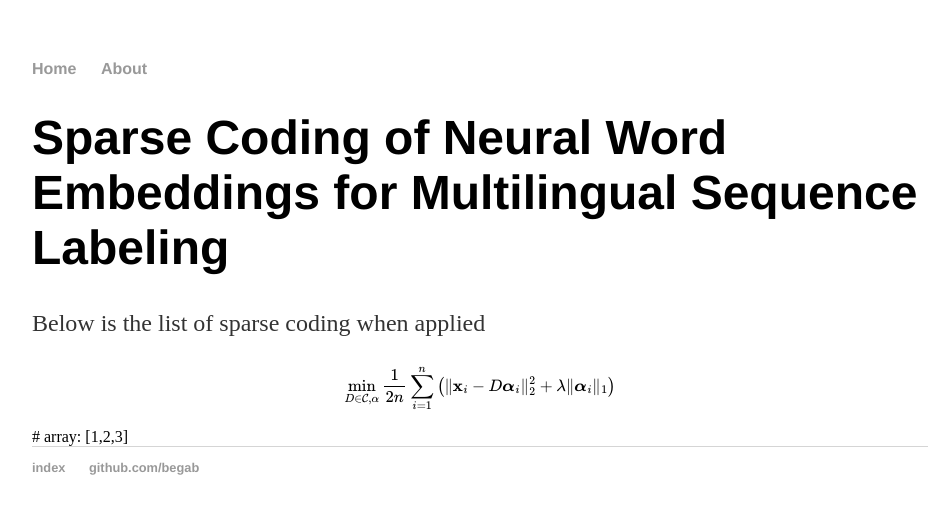
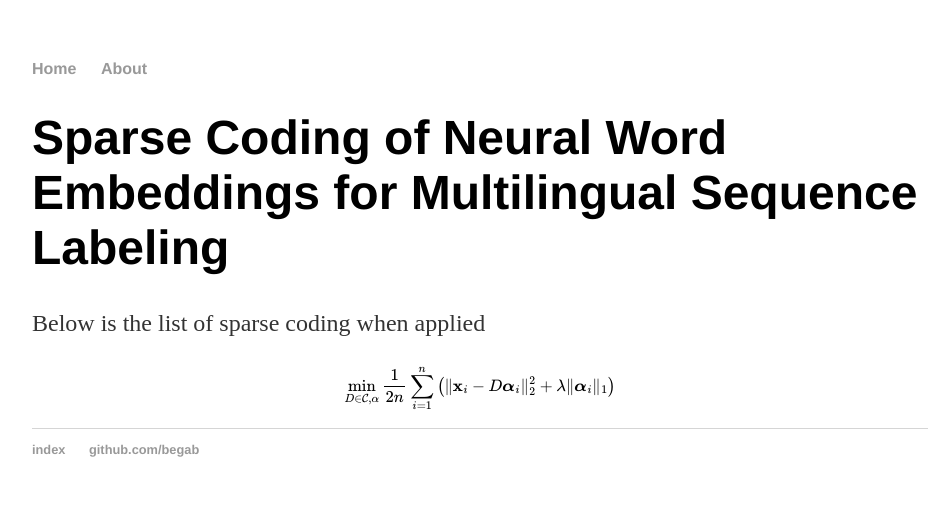
Before and after one commit to begab/begab.github.io, a Jekyll site: the page built from sparse_embeds/index.html, in a window 1280 px wide. Shown: the top 514 px of the page, without its empty margins (160-1107 px from the left). Built offline with Jekyll 4.4.1, drawn with Linux system fonts in a browser that asks for light colours; formulas are drawn with MathJax 3.

Commit message:
updates index sites

```diff
--- a/index.html
+++ b/index.html
@@ -4,5 +4,5 @@ title: Sparse coded word representations
 ---
 <div class="blurb">
     <h1>Sparse Coding of Neural Word Embeddings for Multilingual Sequence Labeling</h1>
-    <p>Sparse word embeddings related to the TACL submission can be found [here](/sparse_embs/).</p>
+    <p>Sparse word embeddings related to the TACL submission can be found <a href="/sparse_embs">here</a>.</p>
 </div><!-- /.blurb -->
--- a/sparse_embeds/index.html
+++ b/sparse_embeds/index.html
@@ -6,8 +6,4 @@ title: Sparse coded word representations
     <h1>Sparse Coding of Neural Word Embeddings for Multilingual Sequence Labeling</h1>
     <p>Below is the list of sparse coding when applied </p>
     $$\min\limits_{D \in \mathcal{C}, \alpha} \frac{1}{2n} \sum_{i=1}^{n} \left(\lVert \mathbf{x}_i-D \boldsymbol{\alpha}_i \rVert_2^2 + \lambda \lVert \boldsymbol{\alpha}_i \rVert_1 \right)$$
-    # array: [1,2,3]
-    {% if array contains 2 %}
-        array includes 2
-     {% endif %}
 </div><!-- /.blurb -->
```
